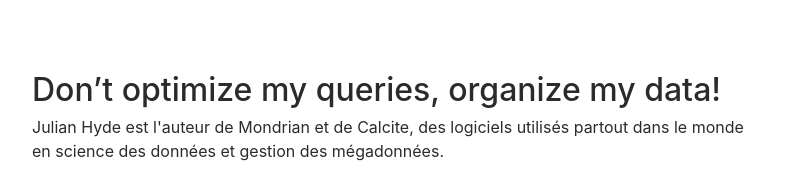
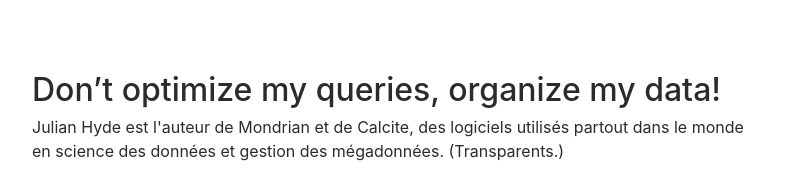
Before and after one commit to lemire/technolabsite, a plain HTML site: page index.html in a window 1280 px wide. Shown: the part 1084-1260 px from the top of the page, without its empty margins (53-846 px from the left). Drawn offline with nearby package versions, Linux system fonts and the light colour scheme; a script that the page names is missing.

Commit message:
Transparents.

```diff
--- a/index.html
+++ b/index.html
@@ -46,7 +46,8 @@
         <div class="col-md-8">
           <h2>Don’t optimize my queries, organize my data!</h2>
 
-<p>Julian Hyde est l'auteur de Mondrian et de Calcite, des logiciels utilisés partout dans le monde en science des données et gestion des mégadonnées.</p>
+<p>Julian Hyde est l'auteur de Mondrian et de Calcite, des logiciels utilisés partout dans le monde en science des données et gestion des mégadonnées.
+(<a src="slides/calcite-organize-teluq-2018.pdf">Transparents</a>.)</p>
 <img src="img/julianhyde2018.jpg" width = "70%" />
             <p class="mark">Salle 11.051, 24 septembre 2018, 12h (midi)</p>
         </div>
```
Also changed, not shown: 1 other file.
